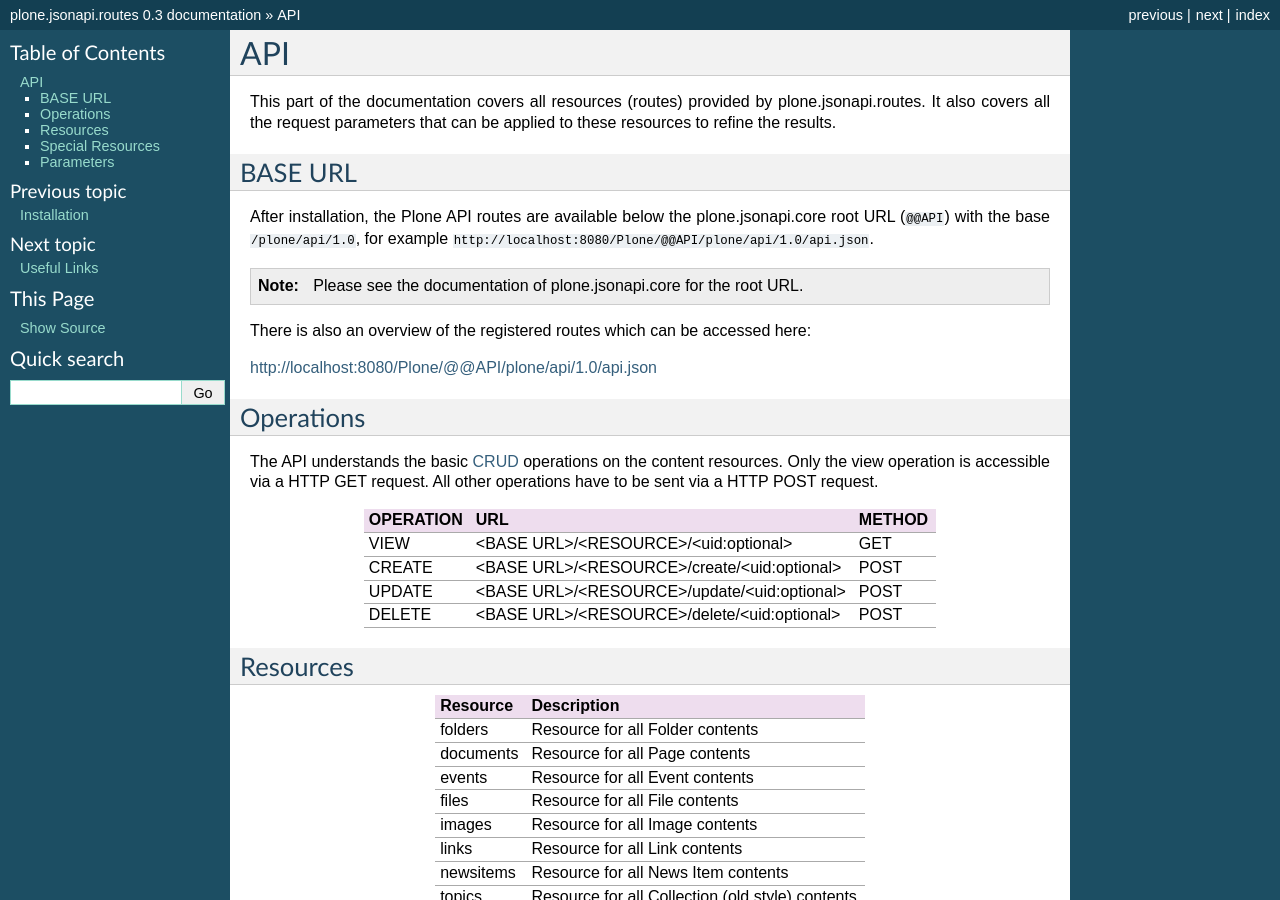
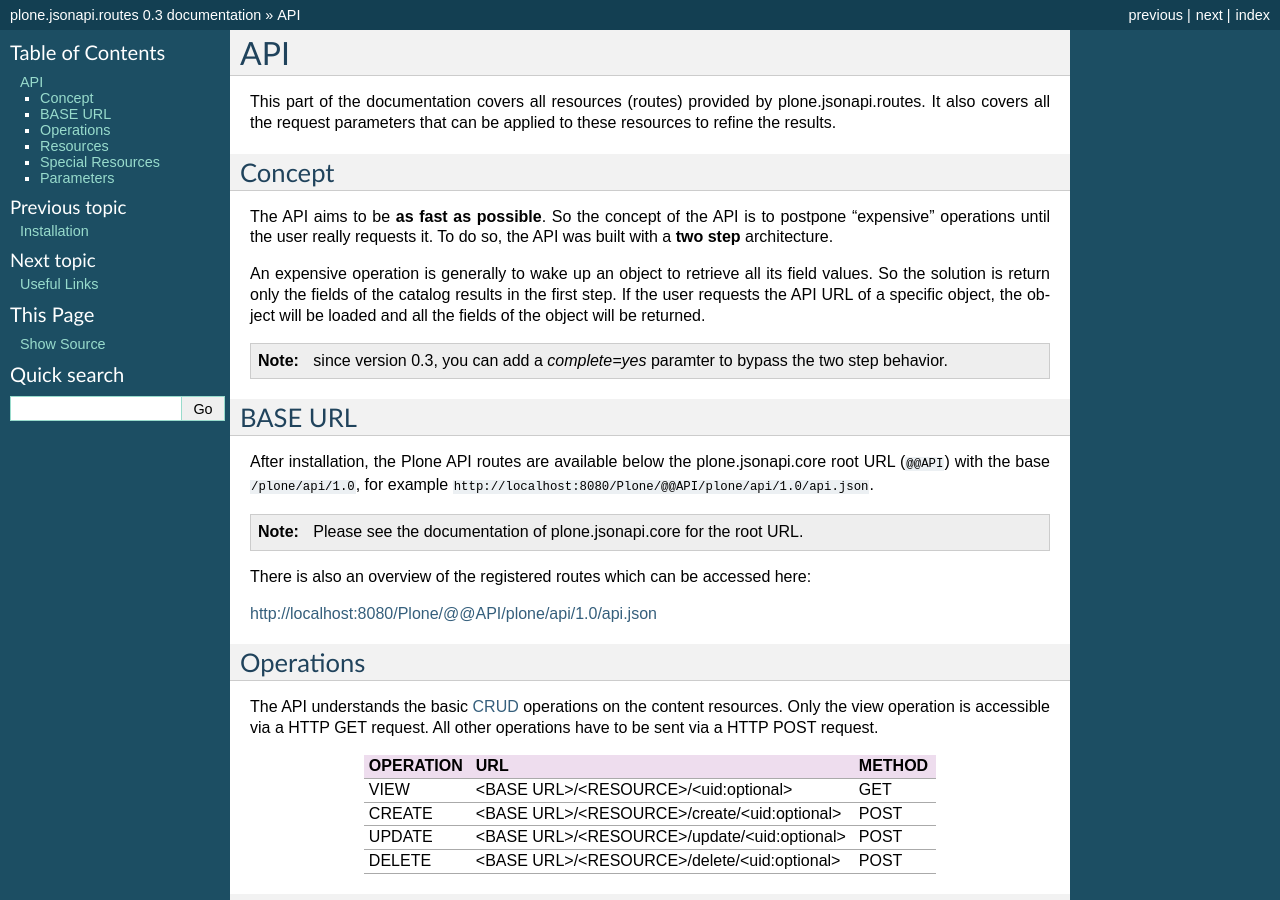
Before and after one commit to collective/plone.jsonapi.routes, a Sphinx documentation site: the page built from docs/api/index.rst, in a window 1280 px wide and 900 px high. Built offline with Sphinx 7.4.7, drawn with Linux system fonts in a browser that asks for light colours.

Commit message:
docs: added concept

```diff
--- a/docs/api/index.rst
+++ b/docs/api/index.rst
@@ -4,6 +4,23 @@
 This part of the documentation covers all resources (routes) provided by
 plone.jsonapi.routes. It also covers all the request parameters that can be
 applied to these resources to refine the results.
+
+
+Concept
+-------
+
+The API aims to be **as fast as possible**. So the concept of the API is to
+postpone "expensive" operations until the user really requests it. To do so,
+the API was built with a **two step** architecture.
+
+An expensive operation is generally to wake up an object to retrieve all its
+field values. So the solution is return only the fields of the catalog results
+in the first step. If the user requests the API URL of a specific object, the
+object will be loaded and all the fields of the object will be returned.
+
+
+.. note:: since version 0.3, you can add a `complete=yes` paramter to bypass
+          the two step behavior.
 
 
 BASE URL
```
